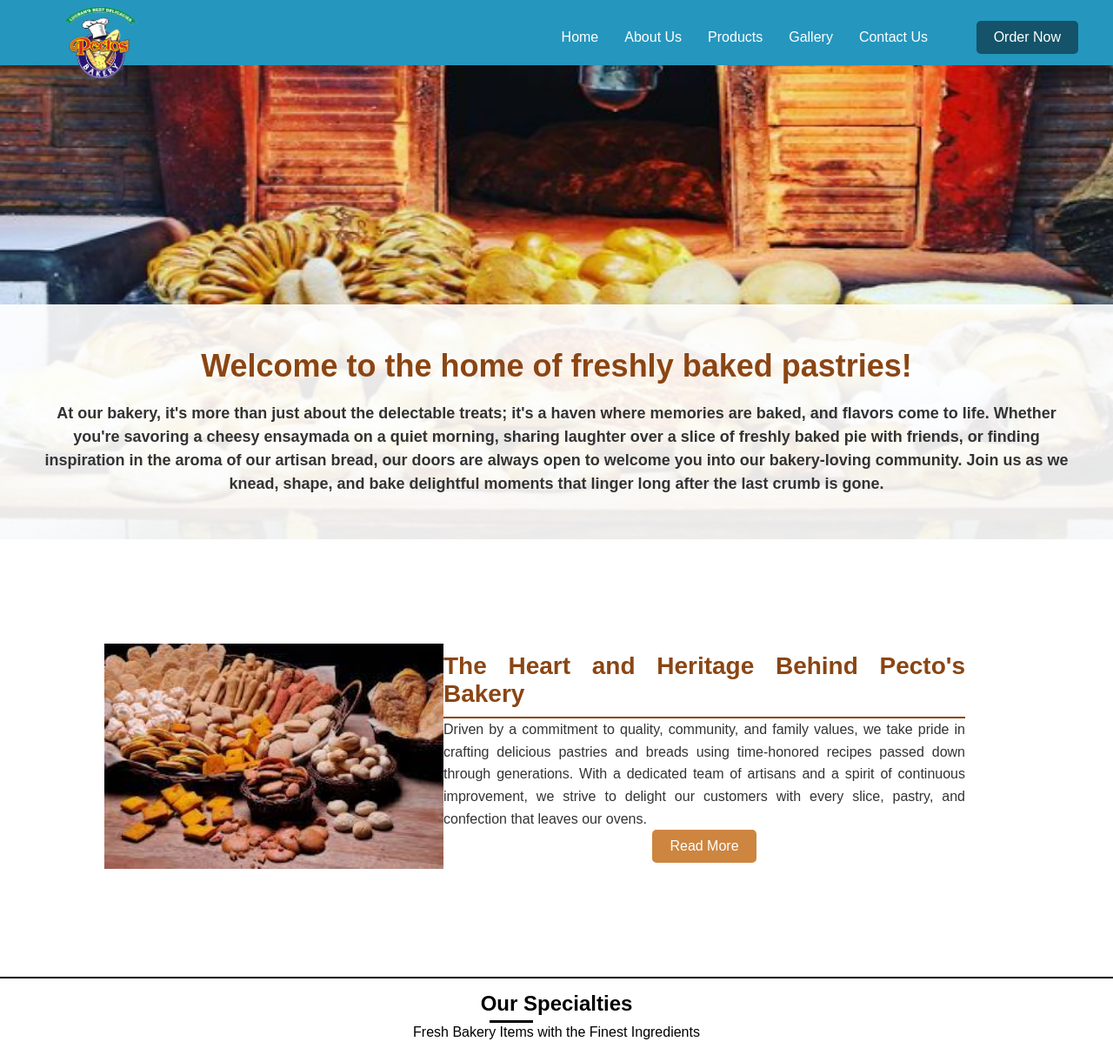
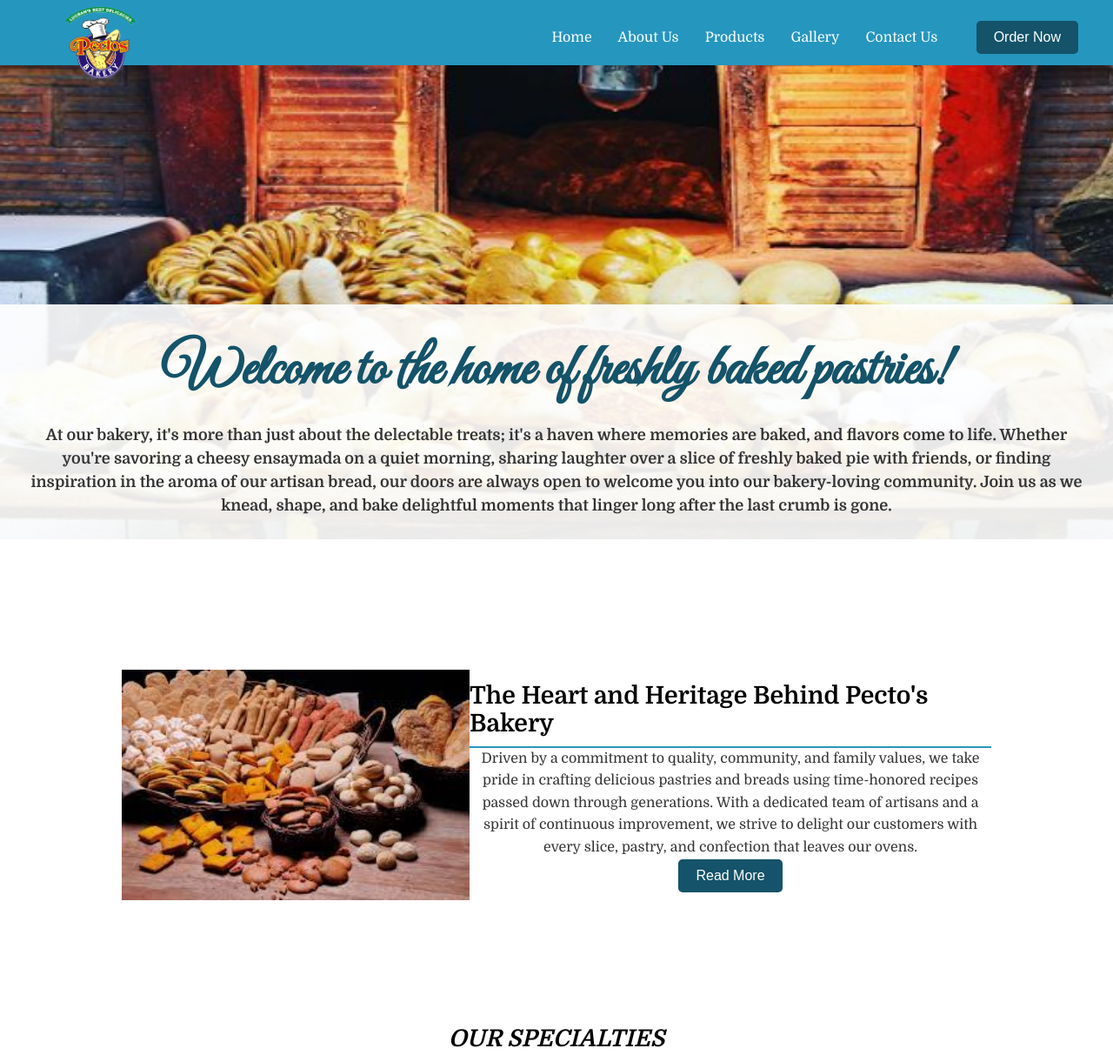
Before and after one commit to TrinaMente/Pecto-s-Bakery1, a PHP site: page / in a window 1280 px wide; the page is wider, and only the part inside the window is pictured. Shown: the top 1213 px of that part at 87% size. Run offline with PHP 8.4, Linux system fonts and the light colour scheme.

Commit message:
final layout

```diff
--- a/index.css
+++ b/index.css
@@ -5,7 +5,7 @@
 }
 
 body {
-    font-family: Arial, sans-serif;
+    font-family: "Domine", serif;
 }
 
 /*navigation section*/
@@ -77,15 +77,16 @@ button:hover {
 #welcome {
     position: relative;
     z-index: 1;
-    padding: 50px;
+    padding: 35px;
     background-color: rgba(255, 255, 255, 0.9);
     text-align: center;
     margin-top: -274px;
 }
 
 .content h1 {
-    font-size: 36px;
-    color: #8B4513;
+    font-family: "Great Vibes", cursive;
+    font-size: 66px;
+    color: #145369;
     margin-bottom: 20px;
 }
 
@@ -100,7 +101,7 @@ button:hover {
 
 /*About Us*/
 #AboutUs {
-    padding: 120px;
+    padding: 140px;
     display: flex;
     justify-content: center;
     align-items: center;
@@ -108,30 +109,30 @@ button:hover {
 
 .message {
     max-width: 600px;
-    margin-right: 50px;
-    text-align: justify;
 }
 
 .message h2 {
-    color: #8B4513;
+    color: black;
     font-size: 28px;
-    border-bottom: 2px solid #8B4513;
+    border-bottom: 2px solid#2596be;
     padding-bottom: 10px;
+
 }
 
 .message p {
     font-size: 16px;
+    text-align: center;
     line-height: 1.6;
     color: #333;
+    padding-bottom: px;
 }
 
 .message button {
     display: block;
-    margin: 0 auto;
+    margin:auto;
     padding: 10px 20px;
     font-size: 16px;
-    background-color: #CD853F;
-    border: none;
+    background-color: #145369;
     border-radius: 5px;
     color: white;
     cursor: pointer;
@@ -159,6 +160,9 @@ button:hover {
 /* Products */
 /*Settings for the small line at the bottom*/
 .product-header h2 {
+    font-size: 27px;
+    padding-bottom: 5px;
+    color: black;
     position: relative;
 }
 .product-header h2::before{
@@ -169,13 +173,14 @@ height: 3px;
 background: black;
 position: absolute;
 bottom: -8px;
-left: 44%;
+left: 41%;
 }
 
 .product-header h4 {
-    padding-top: 10px;
-    padding-bottom: 20px;
+    padding-top: 20px;
+    padding-bottom: 30px;
     font-weight: normal;
+    color: #333;
 }
 
 #items {
--- a/index.html
+++ b/index.html
@@ -1,6 +1,10 @@
 <!DOCTYPE html>
 <html>
     <head>
+        <link rel="preconnect" href="https://fonts.googleapis.com">
+        <link rel="preconnect" href="https://fonts.gstatic.com" crossorigin>
+        <link href="https://fonts.googleapis.com/css2?family=Great+Vibes&display=swap" rel="stylesheet">
+        <link href="https://fonts.googleapis.com/css2?family=Domine:wght@400..700&family=Great+Vibes&display=swap" rel="stylesheet">
         <link rel="stylesheet" href="index.css">
         <title>Pecto's Bakery</title>
     </head>
@@ -65,7 +69,7 @@
 
         <div id="products">
             <div class="product-header">
-                <center><h2>Our Specialties</h2>
+                <center><h2><i>OUR SPECIALTIES</i></h2>
                 <h4>Fresh Bakery Items with the Finest Ingredients</h4></center>
             </div>
 
@@ -241,6 +245,7 @@
             </div>
 
             <div class="map">
+                <h3>Location</h3>
                 <iframe src="https://www.google.com/maps/embed?pb=!1m18!1m12!1m3!1d4002.955696627939!2d121.551927338538!3d14.11438869432623!2m3!1f0!2f0!3f0!3m2!1i1024!2i768!4f13.1!3m3!1m2!1s0x33bd53f5f956fd83%3A0xaf7ed935b3c90896!2sPecto&#39;s%20Bakery!5e0!3m2!1sen!2sph!4v1712140628207!5m2!1sen!2sph" width="600" height="450" style="border:0;" allowfullscreen="" loading="lazy" referrerpolicy="no-referrer-when-downgrade"></iframe>
             </div>
         </div>
```
Also changed, not shown: other parts of index.css (+37 -32 lines), Font/OFL.txt (added, +91 -0 lines), Font/GreatVibes-Regular.ttf (added).
